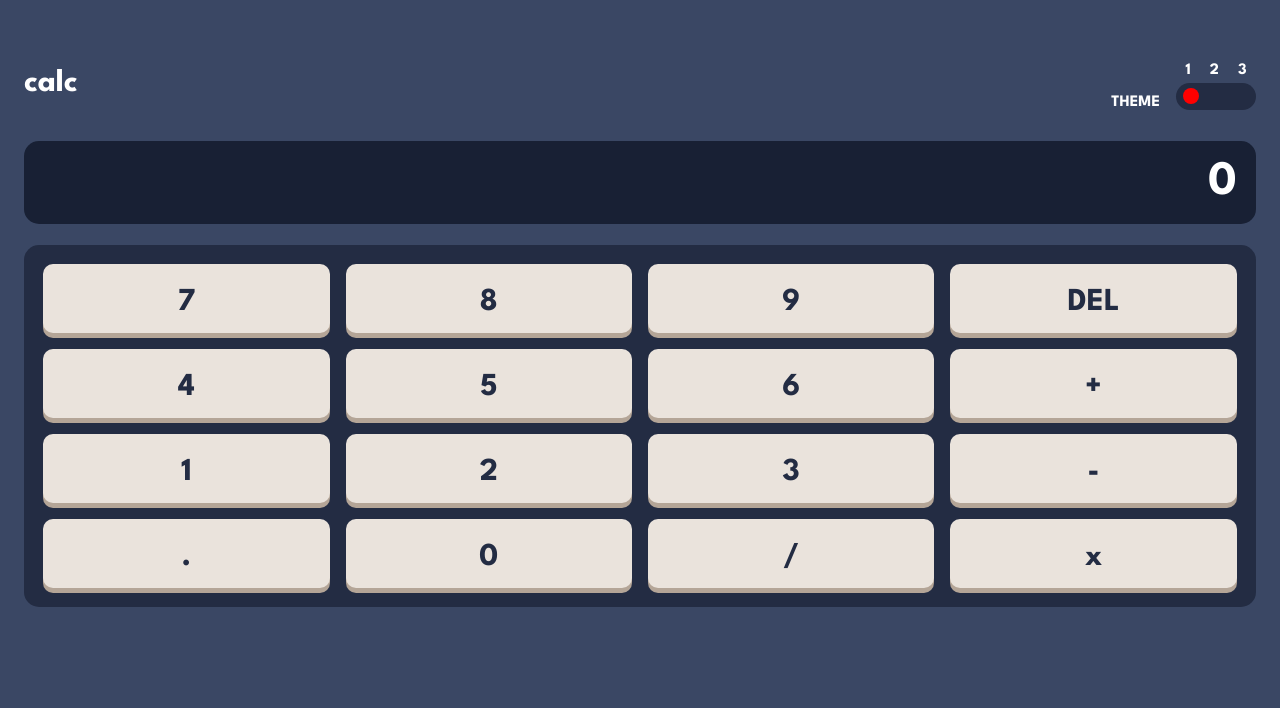
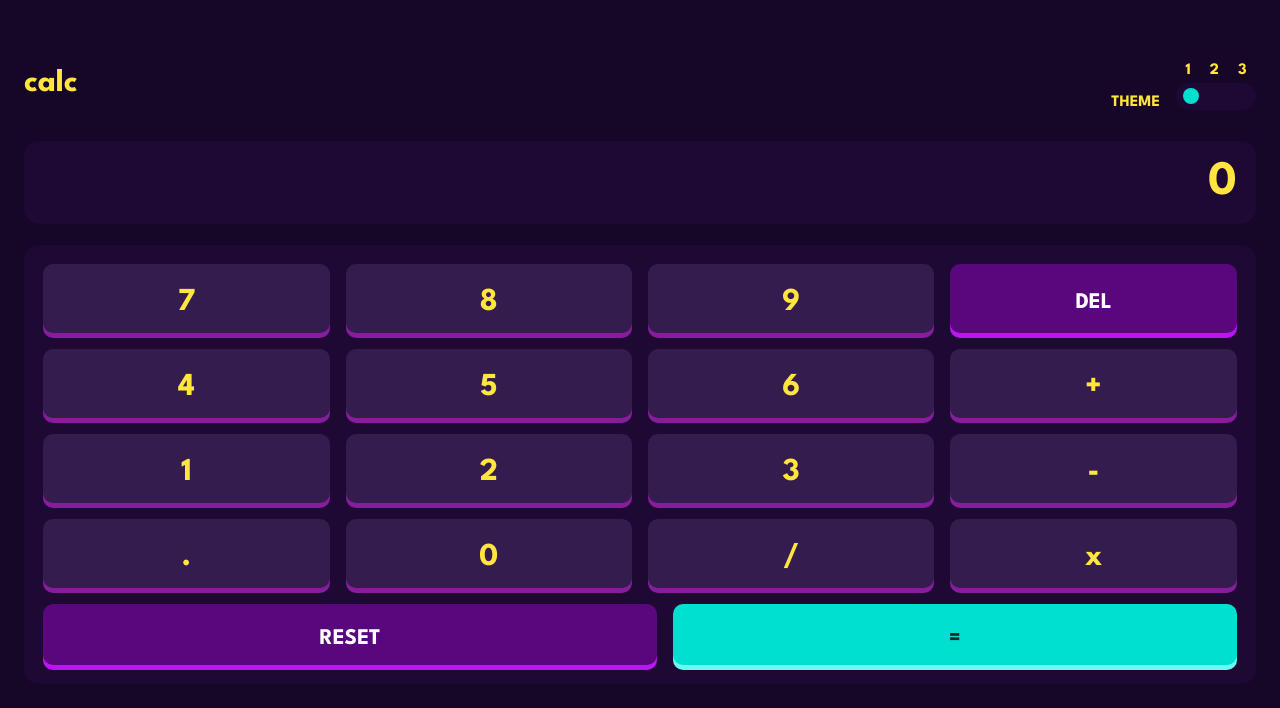
Before and after one commit to GrzegorzBanaszak/Webpack-testing, a website built with webpack: page src/template.html in a window 1280 px wide. Built offline with nearby package versions, Linux system fonts and the light colour scheme.

Commit message:
Adding all themes

```diff
--- a/src/styles/_inputs.scss
+++ b/src/styles/_inputs.scss
@@ -10,8 +10,21 @@
   align-items: center;
   padding: 1.5rem 0 1rem 0;
   font-size: 2rem;
-  background-color: $button-bg-1;
-  color: $blueBg-2;
   border-radius: 10px;
-  box-shadow: 0px 5px 0px 0px hsl(28, 16%, 65%);
 }
+
+.operators {
+  display: flex;
+  gap: 1rem;
+  margin-top: 1rem;
+}
+
+.operator {
+  flex-grow: 1;
+  display: flex;
+  justify-content: center;
+  align-items: center;
+  padding: 1.5rem 0 1rem 0;
+  font-size: 1.4rem;
+  border-radius: 10px;
+}
--- a/src/styles/_theme.scss
+++ b/src/styles/_select.scss
@@ -1,4 +1,4 @@
-.theme {
+.select {
   width: 5rem;
   &-header {
     display: flex;
@@ -11,7 +11,7 @@
     display: flex;
     justify-content: space-around;
     align-items: center;
-    background-color: $blueBg-2;
+
     padding: 0.2rem;
     height: 1.3rem;
     border-radius: 15px;
@@ -22,7 +22,6 @@
     .active {
       height: 1rem;
       width: 1rem;
-      background-color: red;
       border-radius: 50%;
     }
   }
--- /dev/null
+++ b/src/styles/_themes.scss
@@ -0,0 +1,107 @@
+.theme-1 {
+  background-color: $blueBg-1;
+  color: white;
+  .body-color {
+    background-color: $blueBg-2;
+  }
+  .result-color {
+    background-color: $blueBg-3;
+  }
+  .select-color {
+    background-color: $blueBg-2;
+  }
+  .active {
+    background-color: red;
+  }
+  .input-type-1 {
+    color: $blueBg-2;
+    background-color: $button-bg-1;
+    box-shadow: 0px 5px 0px 0px hsl(28, 16%, 65%);
+  }
+
+  .input-type-2 {
+    color: white;
+    font-size: 1.4rem;
+    background-color: hsl(225, 21%, 49%);
+    box-shadow: 0px 5px 0px 0px hsl(224, 28%, 35%);
+  }
+
+  .input-type-3 {
+    color: white;
+    background-color: hsl(6, 63%, 50%);
+    border-radius: 10px;
+    box-shadow: 0px 5px 0px 0px hsl(6, 70%, 34%);
+  }
+}
+
+.theme-2 {
+  background-color: hsl(0, 0%, 90%);
+  color: hsl(60, 10%, 19%);
+  .body-color {
+    background-color: hsl(0, 5%, 81%);
+  }
+  .result-color {
+    background-color: hsl(0, 0%, 93%);
+  }
+  .select-color {
+    background-color: hsl(0, 5%, 81%);
+  }
+  .active {
+    background-color: red;
+  }
+  .input-type-1 {
+    color: $blueBg-2;
+    background-color: hsl(45, 7%, 89%);
+    box-shadow: 0px 5px 0px 0px hsl(35, 11%, 61%);
+  }
+
+  .input-type-2 {
+    color: white;
+    font-size: 1.4rem;
+    background-color: hsl(185, 42%, 37%);
+    box-shadow: 0px 5px 0px 0px hsl(185, 58%, 25%);
+  }
+
+  .input-type-3 {
+    color: white;
+    background-color: hsl(25, 98%, 40%);
+    border-radius: 10px;
+    box-shadow: 0px 5px 0px 0px hsl(25, 99%, 27%);
+  }
+}
+
+.theme-3 {
+  background-color: hsl(268, 75%, 9%);
+  color: hsl(52, 100%, 62%);
+  .body-color {
+    background-color: hsl(268, 71%, 12%);
+  }
+  .result-color {
+    background-color: hsl(268, 71%, 12%);
+  }
+  .select-color {
+    background-color: hsl(268, 71%, 12%);
+  }
+  .active {
+    background-color: hsl(176, 100%, 44%);
+  }
+  .input-type-1 {
+    color: hsl(52, 100%, 62%);
+    background-color: hsl(268, 47%, 21%);
+    box-shadow: 0px 5px 0px 0px hsl(290, 70%, 36%);
+  }
+
+  .input-type-2 {
+    color: white;
+    font-size: 1.4rem;
+    background-color: hsl(281, 89%, 26%);
+    box-shadow: 0px 5px 0px 0px hsl(285, 91%, 52%);
+  }
+
+  .input-type-3 {
+    color: hsl(198, 20%, 13%);
+    background-color: hsl(176, 100%, 44%);
+    border-radius: 10px;
+    box-shadow: 0px 5px 0px 0px hsl(177, 92%, 70%);
+  }
+}
--- a/src/styles/main.scss
+++ b/src/styles/main.scss
@@ -1,7 +1,8 @@
 @import url("https://fonts.googleapis.com/css2?family=League+Spartan:wght@700&display=swap");
 @import "variable";
-@import "theme";
+@import "select";
 @import "inputs";
+@import "themes";
 
 body {
   margin: 0;
@@ -13,15 +14,13 @@ body {
 .calculator {
   width: 100%;
   height: 100vh;
-  background-color: $blueBg-1;
-  color: white;
+
   &-theme {
     display: flex;
     align-items: flex-end;
     gap: 1rem;
   }
   &-result {
-    background-color: $blueBg-3;
     padding: 1.2rem;
     border-radius: 15px;
     font-size: 3rem;
@@ -31,7 +30,6 @@ body {
 }
 
 .calculator-body {
-  background-color: $blueBg-2;
   padding: 1.2rem;
   border-radius: 15px;
 }
--- a/src/template.html
+++ b/src/template.html
@@ -7,43 +7,47 @@
     <title>Components</title>
   </head>
   <body>
-    <main class="calculator">
+    <main class="calculator theme-3">
       <div class="calculator-container">
         <div class="calculator-header">
           <h1>calc</h1>
           <div class="calculator-theme">
             THEME
-            <div class="theme">
-              <div class="theme-header">
+            <div class="select">
+              <div class="select-header">
                 <p>1</p>
                 <p>2</p>
                 <p>3</p>
               </div>
-              <div class="theme-body">
+              <div class="select-body select-color">
                 <span class="active"></span><span></span><span></span>
               </div>
             </div>
           </div>
         </div>
-        <div class="calculator-result">0</div>
-        <div class="calculator-body">
+        <div class="calculator-result result-color">0</div>
+        <div class="calculator-body body-color">
           <div class="inputs">
-            <div class="input">7</div>
-            <div class="input">8</div>
-            <div class="input">9</div>
-            <div class="input">DEL</div>
-            <div class="input">4</div>
-            <div class="input">5</div>
-            <div class="input">6</div>
-            <div class="input">+</div>
-            <div class="input">1</div>
-            <div class="input">2</div>
-            <div class="input">3</div>
-            <div class="input">-</div>
-            <div class="input">.</div>
-            <div class="input">0</div>
-            <div class="input">/</div>
-            <div class="input">x</div>
+            <div class="input input-type-1">7</div>
+            <div class="input input-type-1">8</div>
+            <div class="input input-type-1">9</div>
+            <div class="input input-type-2">DEL</div>
+            <div class="input input-type-1">4</div>
+            <div class="input input-type-1">5</div>
+            <div class="input input-type-1">6</div>
+            <div class="input input-type-1">+</div>
+            <div class="input input-type-1">1</div>
+            <div class="input input-type-1">2</div>
+            <div class="input input-type-1">3</div>
+            <div class="input input-type-1">-</div>
+            <div class="input input-type-1">.</div>
+            <div class="input input-type-1">0</div>
+            <div class="input input-type-1">/</div>
+            <div class="input input-type-1">x</div>
+          </div>
+          <div class="operators">
+            <div class="operator input-type-2">RESET</div>
+            <div class="operator input-type-3">=</div>
           </div>
         </div>
       </div>
```
